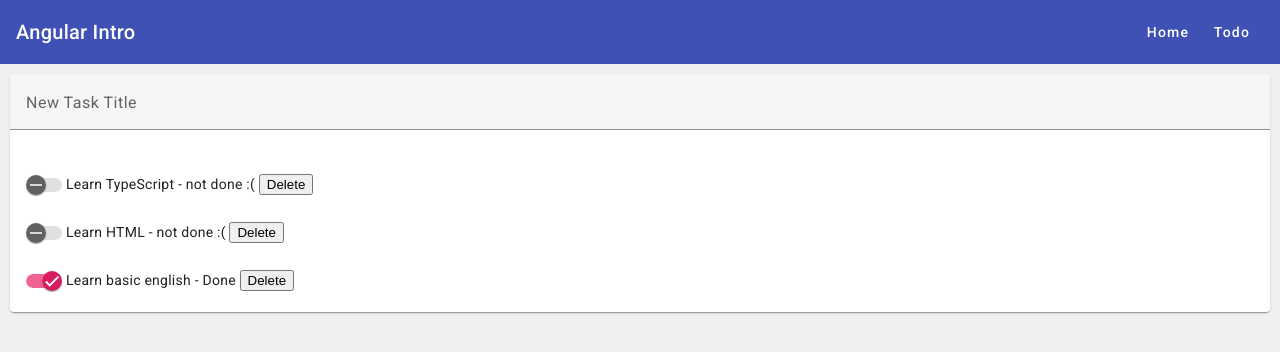
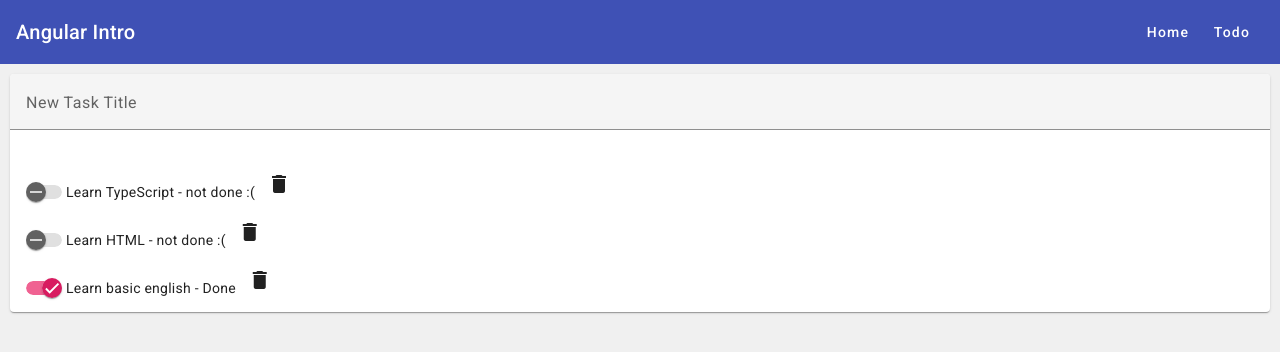
Before and after one commit to clark7b/angular-intro-2, an Angular app: page /todo in a window 1280 px wide. Shown: the top 352 px of the page. Built offline with nearby package versions, Linux system fonts and the light colour scheme.

Commit message:
added icons

```diff
--- a/src/app/app.module.ts
+++ b/src/app/app.module.ts
@@ -13,6 +13,7 @@
 import { MatSlideToggleModule } from '@angular/material/slide-toggle';
 import { FormsModule } from '@angular/forms'
 import {MatInputModule} from '@angular/material/input';
+import {MatIconModule} from '@angular/material/icon';
 
 
 
@@ -25,6 +26,7 @@
     TodoComponent
   ],
   imports: [
+    MatIconModule,
     MatInputModule,
     FormsModule,
     MatSlideToggleModule,
--- a/src/app/todo/todo.component.html
+++ b/src/app/todo/todo.component.html
@@ -5,16 +5,18 @@
         <mat-label>New Task Title</mat-label>
         <input matInput [(ngModel)]="title">
     </mat-form-field>
-    <button *ngIf="title.length>0" mat-button
-        [disabled]="title.length<4"
-        (click)="add()">Add</button>
+    <button *ngIf="title.length>0" mat-icon-button [disabled]="title.length<4" (click)="add()">
+        <mat-icon>add</mat-icon>
+    </button>
     <mat-list role="list">
         <mat-list-item *ngFor="let task of tasks">
             <mat-slide-toggle [(ngModel)]="task.completed">
                 {{task.title}} - {{task.completed?"Done":"not done :("}}
-                <button (click)="deleteTask(task)">Delete</button>
             </mat-slide-toggle>
-
+            <span class="spacer"></span>
+            <button mat-icon-button (click)="deleteTask(task)">
+                <mat-icon>delete</mat-icon>
+            </button>
         </mat-list-item>
 
     </mat-list>
```
